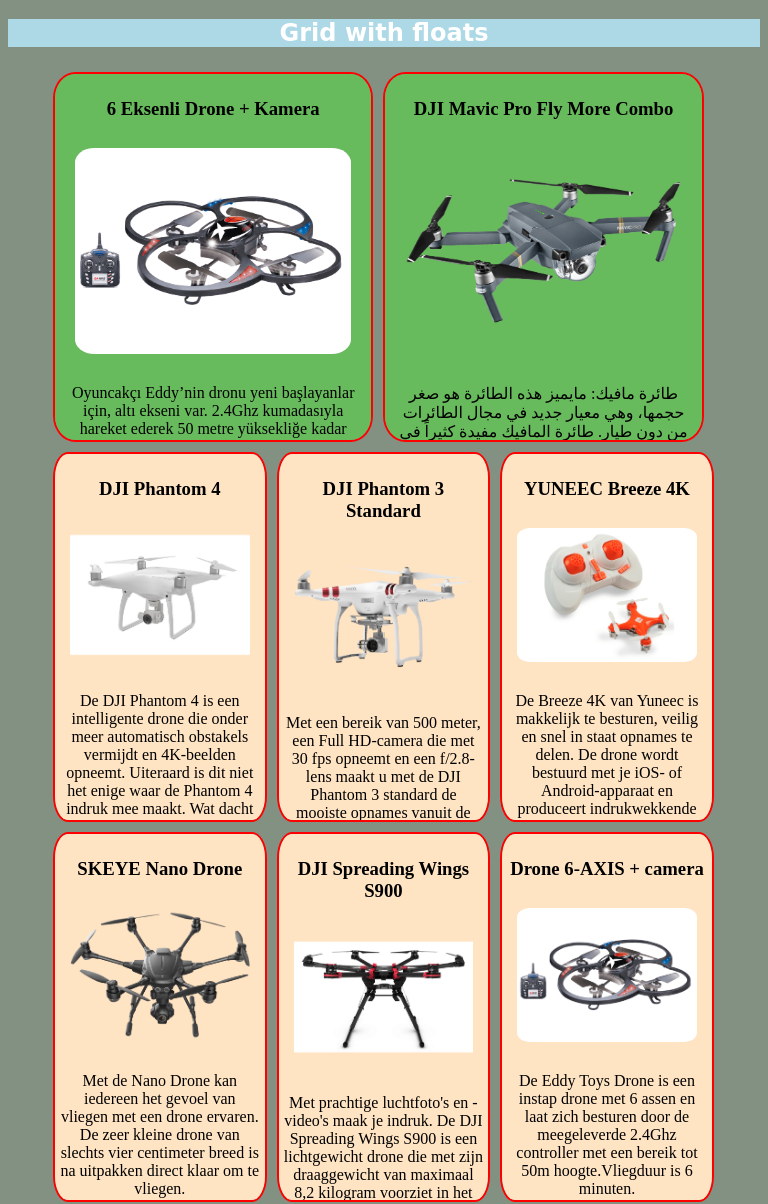
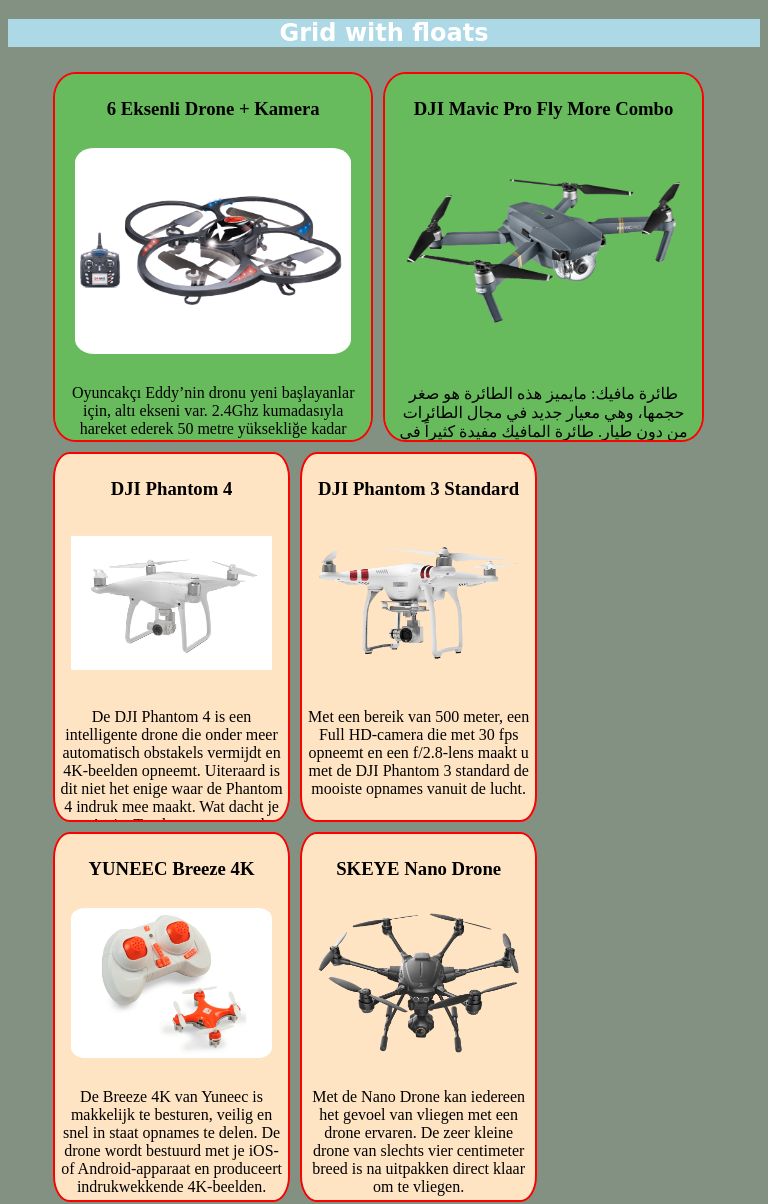
Before and after one commit to ZerSolo/hyf-html-css, a plain HTML site: page week2/index.html in a window 768 px wide. Shown: the part 124-1328 px from the top of the page. Drawn offline with Linux system fonts and the light colour scheme.

Commit message:
Update style.css

```diff
--- a/week2/style.css
+++ b/week2/style.css
@@ -155,7 +155,7 @@ img{
     #grid-floats .grid-item{
 
         float: left;
-        width: 30%;
+        width: 33.3%;
         height: 370px;
         margin:5px;
         padding:5px;
```
